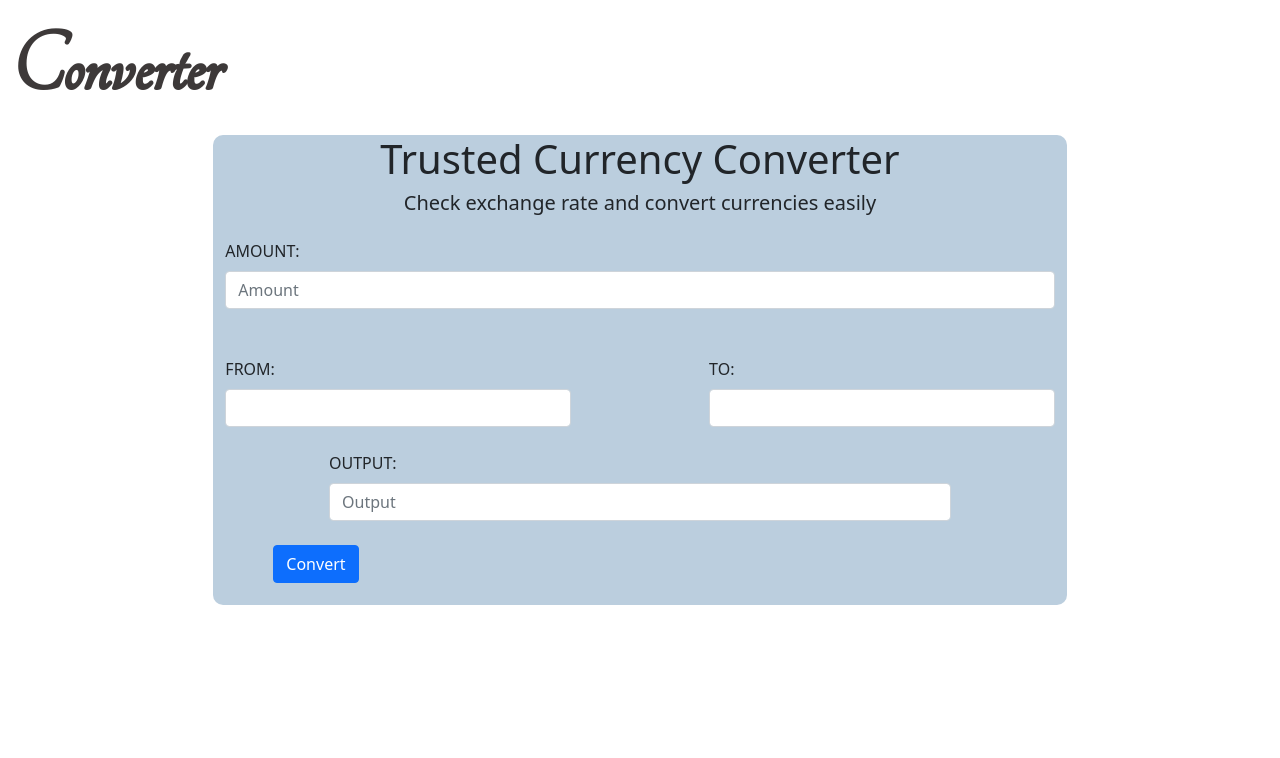
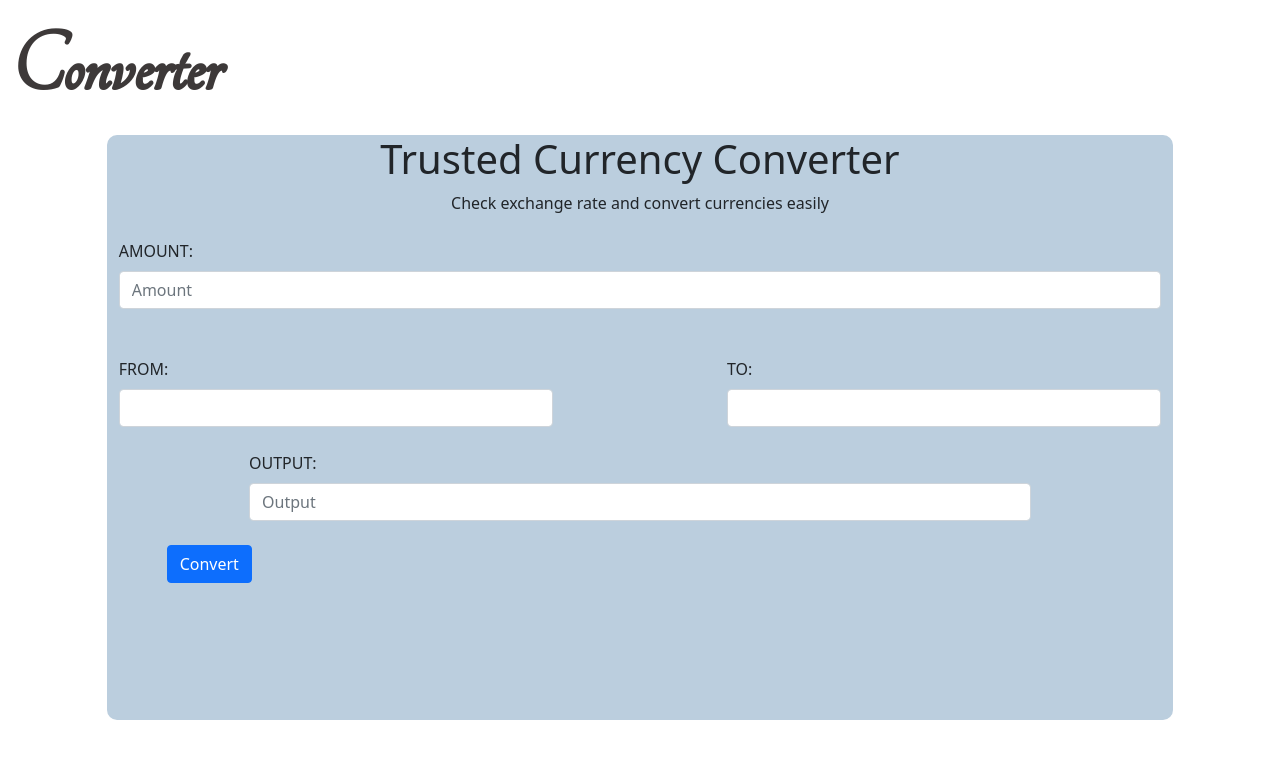
Before and after one commit to peacefanifosi/currency-exchange, a plain HTML site: page index.html in a window 1280 px wide. Drawn offline with nearby package versions, Linux system fonts and the light colour scheme; no server answers.

Commit message:
currency

```diff
--- a/index.html
+++ b/index.html
@@ -20,9 +20,9 @@
 
 
         <div class="row">
-            <div class="form-group col-8 mx-auto">
+            <div class="form-group col-10 mx-auto">
                 <h1 class="text-center">Trusted Currency Converter</h1>
-                <h5 class="text-center">Check exchange rate and convert currencies easily</h5>
+                <p class="text-center">Check exchange rate and convert currencies easily</p>
             <div class="col-12 mx-auto mt-4">
                 <label for="amount" >AMOUNT:</label>
                 <input id="amount" type="number" class="form-control mt-2" placeholder="Amount">
--- a/style.css
+++ b/style.css
@@ -9,6 +9,6 @@
     }
     .form-group{
         background-color: rgb(187, 206, 222);
-        height: 470px;
+        height: 585px;
         border-radius: 10px;
     }
```
